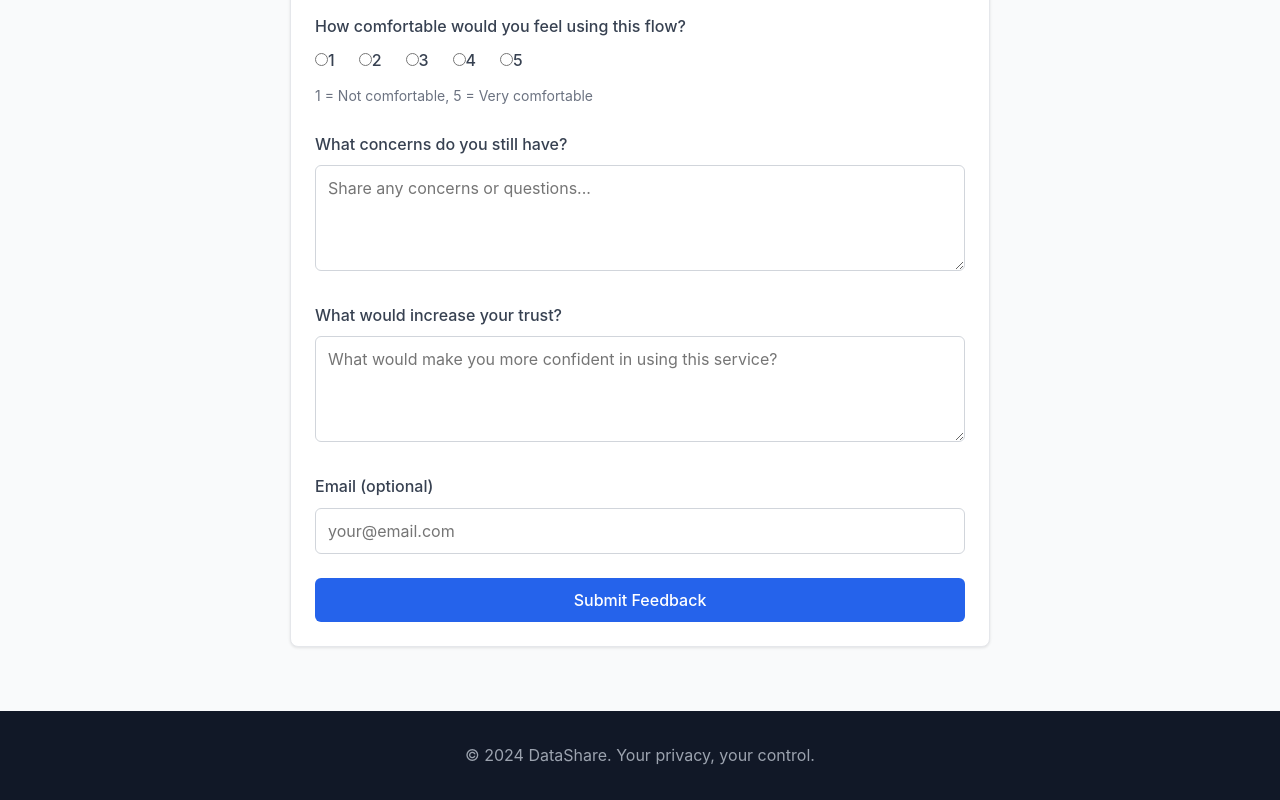
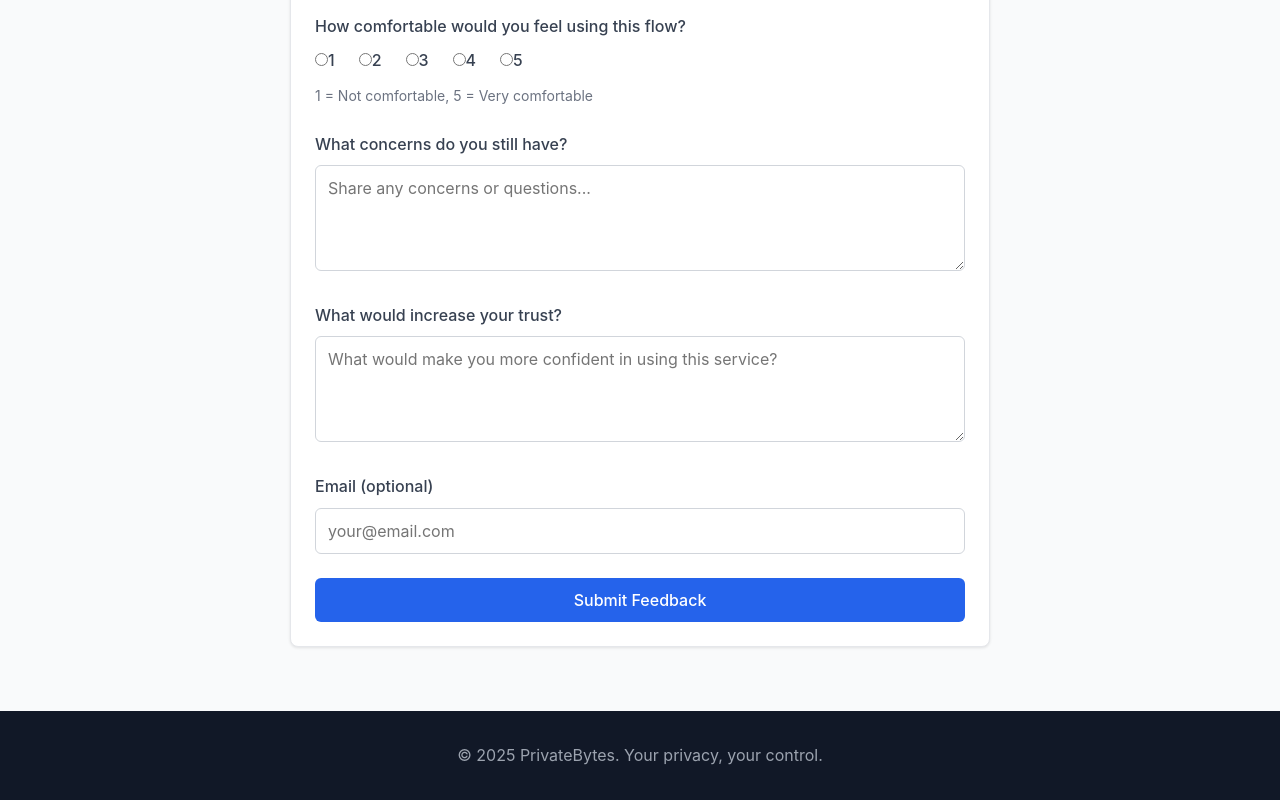
Before and after one commit to Kenzorb/PrivateBytes---B2C-LandingPage, a React (Vite) app: page / in a window 1280 px wide. Shown: the part 3122-3922 px from the top of the page. Built offline with nearby package versions, Linux system fonts and the light colour scheme.

Commit message:
Editted footer content"

```diff
--- a/src/FullLayout.jsx
+++ b/src/FullLayout.jsx
@@ -230,7 +230,7 @@ export default function LandingPage() {
       {/* Footer */}
       <footer className="footer">
         <div className="container">
-          <p>© 2024 DataShare. Your privacy, your control.</p>
+          <p>© 2025 PrivateBytes. Your privacy, your control.</p>
         </div>
       </footer>
     </div>
```
